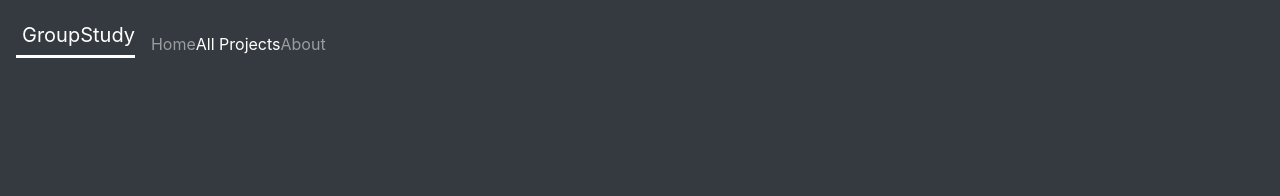
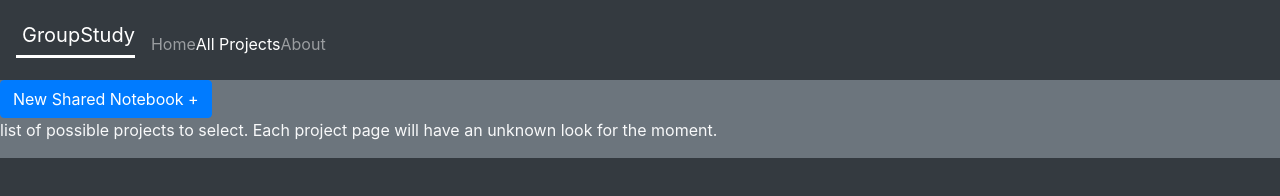
Before and after one commit to LRJohnson11/Startup-Octopus, a plain HTML site: page myprojects.html in a window 1280 px wide. Drawn offline with nearby package versions, Linux system fonts and the light colour scheme.

Commit message:
updated CSS

```diff
--- a/main.css
+++ b/main.css
@@ -15,6 +15,9 @@ main{
 }
 footer {
   flex: 0 30;
+}
+footer a{
+  float: right;
 }
 menu{
   flex: 1;
--- a/myprojects.html
+++ b/myprojects.html
@@ -28,5 +28,15 @@
         </menu>
       </nav>
     </header>
+    <main class="bg-secondary">
+      <section class="controls">
+        <button class="btn btn-primary">New Shared Notebook +</button>
+        <p>
+          list of possible projects to select. Each project page will have an unknown look for the moment.
+        </p>
+
+      </section>
+
+    </main>
   </body>
 </html>
```
